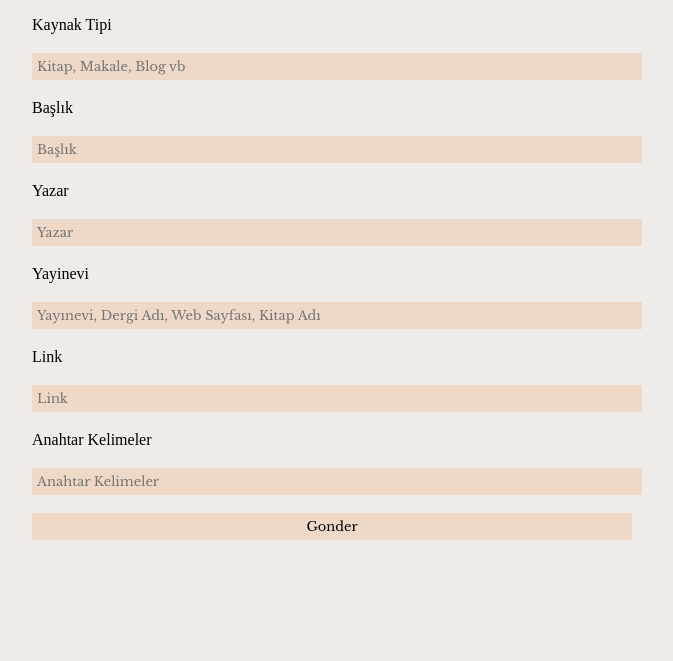
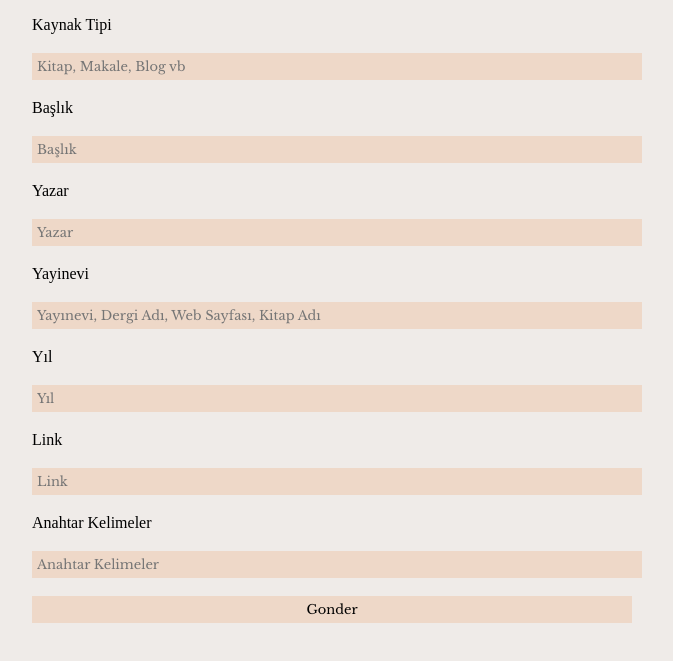
Before and after one commit to konutcalismalari/konutcalismalari.github.io, a plain HTML site: page form.html in a window 1280 px wide. Shown: the part 73-734 px from the top of the page, without its empty margins (32-705 px from the left). Drawn offline with nearby package versions, Linux system fonts and the light colour scheme; a web font is replaced by a local one.

Commit message:
Update form.html

```diff
--- a/form.html
+++ b/form.html
@@ -20,6 +20,8 @@
             <input type="text" name="entry.1800287584" id="entry.1800287584" placeholder="Yazar"><br>
             <p>Yayinevi</p>
             <input type="text" name="entry.1570686650" id="entry.1570686650" placeholder="Yayınevi, Dergi Adı, Web Sayfası, Kitap Adı"><br>
+            <p>Yıl</p>
+            <input type="text" name="entry.526559932" id="entry.526559932" placeholder="Yıl"><br>
             <p>Link</p>
             <input type="text" name="entry.1240864789" id="entry.1240864789" placeholder="Link"><br>
             <p>Anahtar Kelimeler</p>
```
